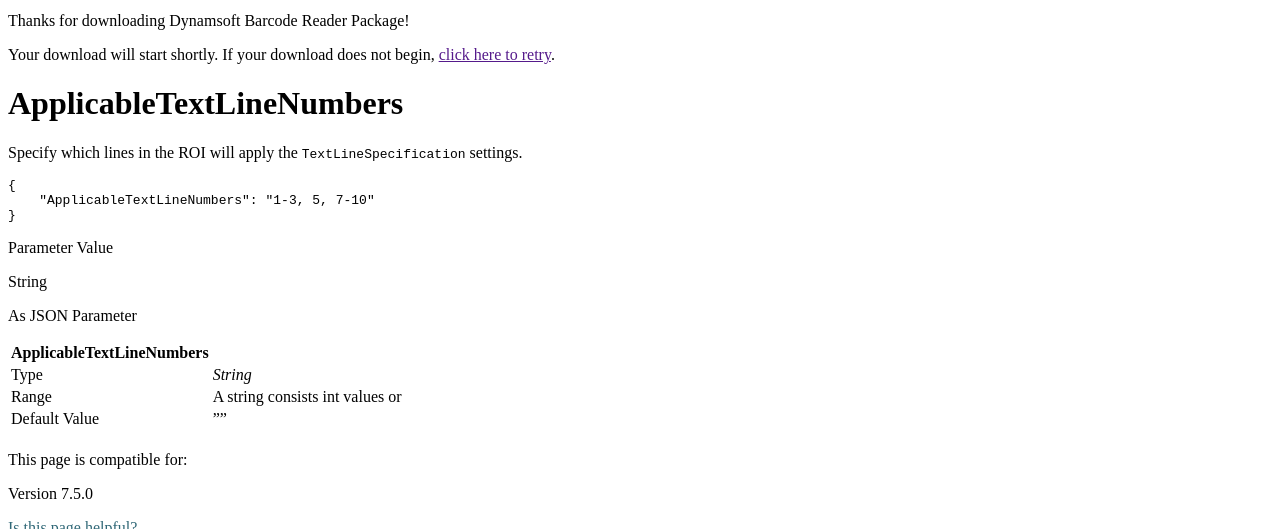
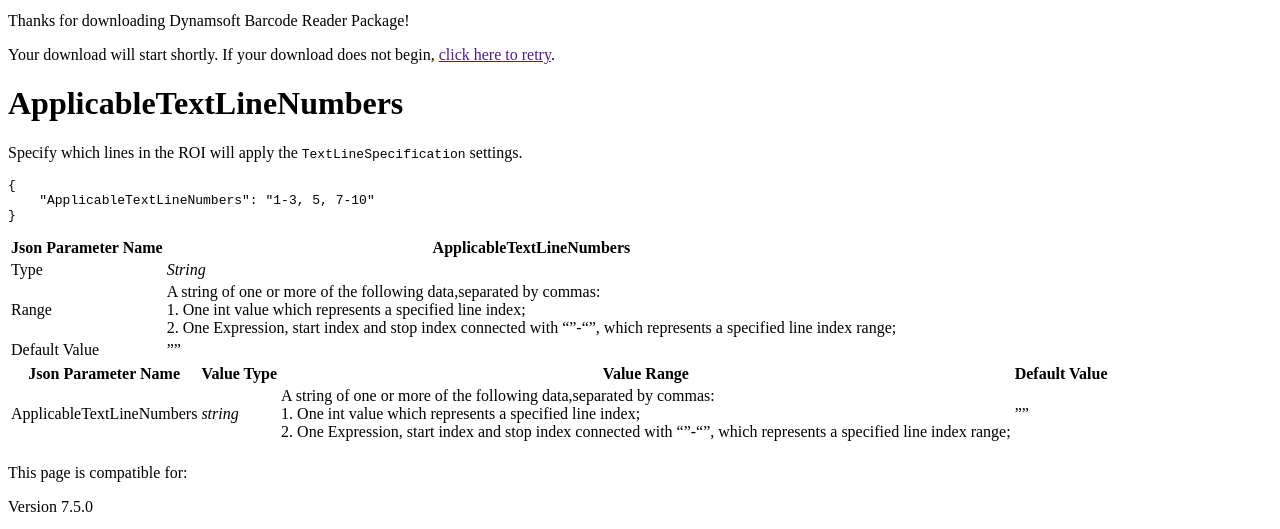
Before and after one commit to dynamsoft-docs/capture-vision-docs, a Jekyll site: the page built from parameters/reference/text-line-specification/applicable-text-line-numbers.md, in a window 1280 px wide and 900 px high, scrolled down 530 px, cut to the strip 21-550 px from the top of the window. Built offline with Jekyll 4.4.1, drawn with Linux system fonts in a browser that asks for light colours.

Commit message:
Update applicable-text-line-numbers.md

````diff
--- a/parameters/reference/text-line-specification/applicable-text-line-numbers.md
+++ b/parameters/reference/text-line-specification/applicable-text-line-numbers.md
@@ -17,14 +17,12 @@ Specify which lines in the ROI will apply the `TextLineSpecification` settings.
 }
 ```
 
-Parameter Value
+| Json Parameter Name | ApplicableTextLineNumbers|
+| ------------------- | ------------------------ |
+| Type | *String* |
+| Range | A string of one or more of the following data,separated by commas:<br>1. One int value which represents a specified line index;<br>2. One Expression, start index and stop index connected with ""-"", which represents a specified line index range; |
+| Default Value | "" |
 
-String
-
-As JSON Parameter
-
-|ApplicableTextLineNumbers||
-|-|-|
-| Type | *String* |
-| Range | A string consists int values or  |
-| Default Value | "" |
+| Json Parameter Name | Value Type | Value Range | Default Value |
+| ------------------- | ---------- | ----------- | ------------- |
+| ApplicableTextLineNumbers | *string* | A string of one or more of the following data,separated by commas:<br>1. One int value which represents a specified line index;<br>2. One Expression, start index and stop index connected with ""-"", which represents a specified line index range; | "" |
````
